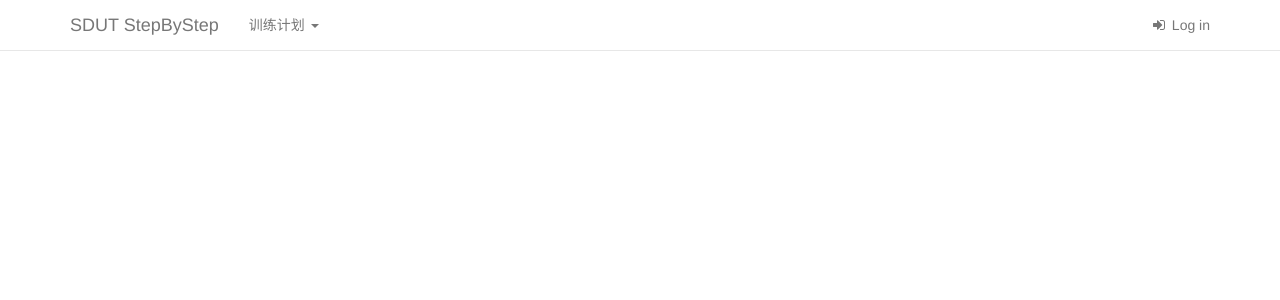
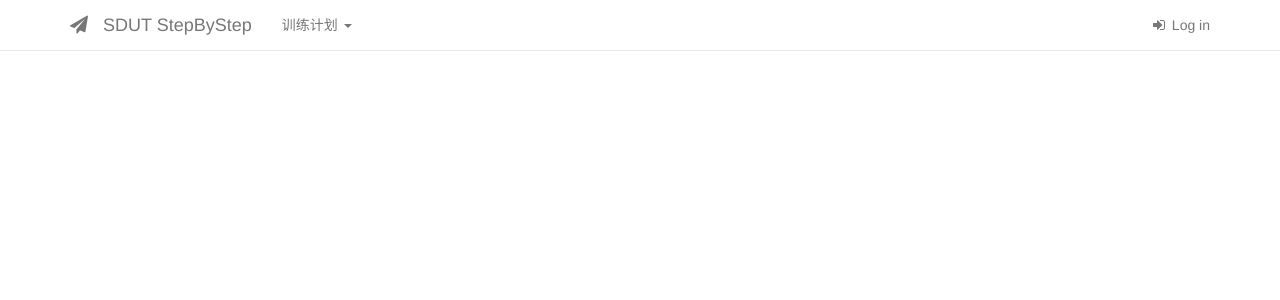
Before and after one commit to Yappawu/StepByStep, a Flask app: page / in a window 1280 px wide. Shown: the top 300 px of the page. Run offline with Flask 2, Linux system fonts and the light colour scheme; some libraries are stand-ins or nearby versions.

Commit message:
update ico

```diff
--- a/stepbystep/templates/base.html
+++ b/stepbystep/templates/base.html
@@ -5,6 +5,7 @@
     <meta http-equiv="X-UA-Compatible" content="IE=edge">
     <meta name="viewport" content="width=device-width, initial-scale=1">
     <title>{% block title %}{% endblock %}</title>
+    <link rel="icon" type="image/ico" href="{{ url_for('static', filename='favicon.ico') }}">
     <!-- Bootstrap -->
     {% block link %}
     <link href="{{ url_for('static', filename='css/bootstrap.min.css')}}" rel="stylesheet">
@@ -22,6 +23,9 @@
             <span class="icon-bar"></span>
             <span class="icon-bar"></span>
           </button>
+          <a class="navbar-brand" href="#">
+            <i class="fa fa-paper-plane"></i>
+          </a>
           <a class="navbar-brand" href="{{ url_for('index.index') }}">SDUT StepByStep</a> </div>
         <div class="collapse navbar-collapse" id="navbar">
           <ul class="nav navbar-nav">
```
Also changed, not shown: stepbystep/static/favicon.ico (added).
